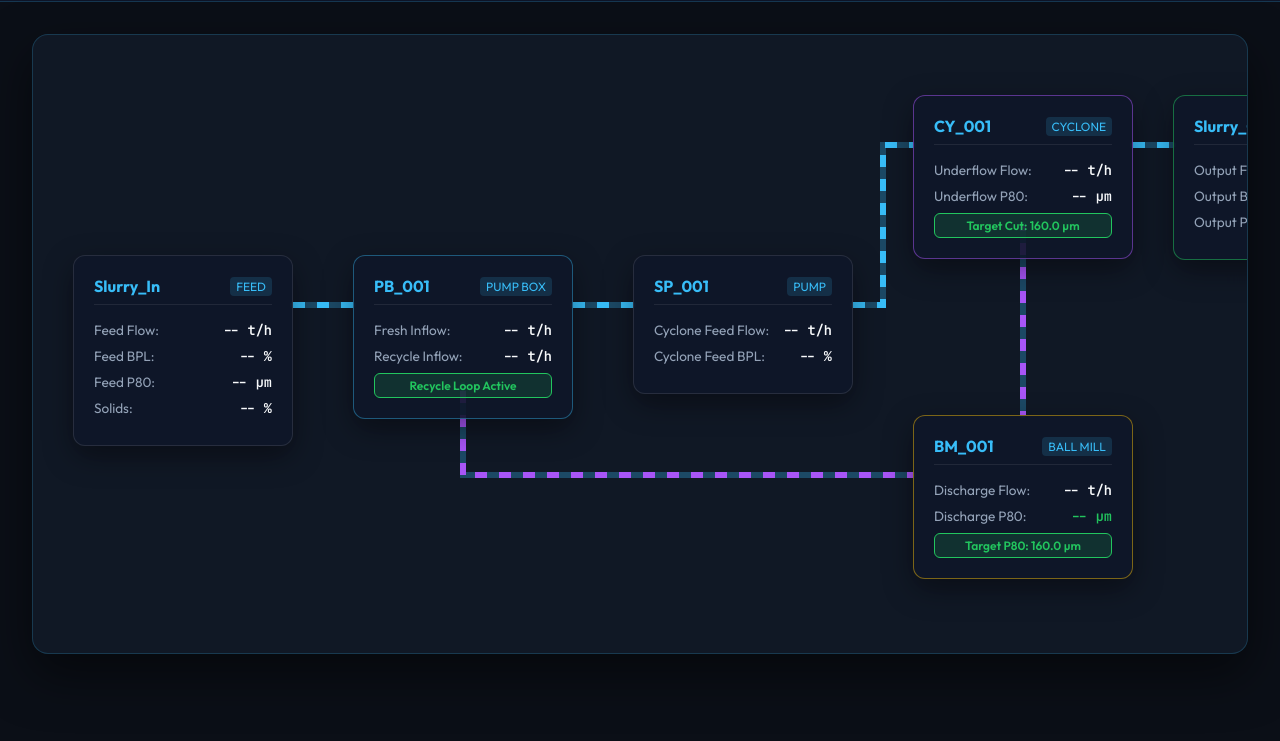
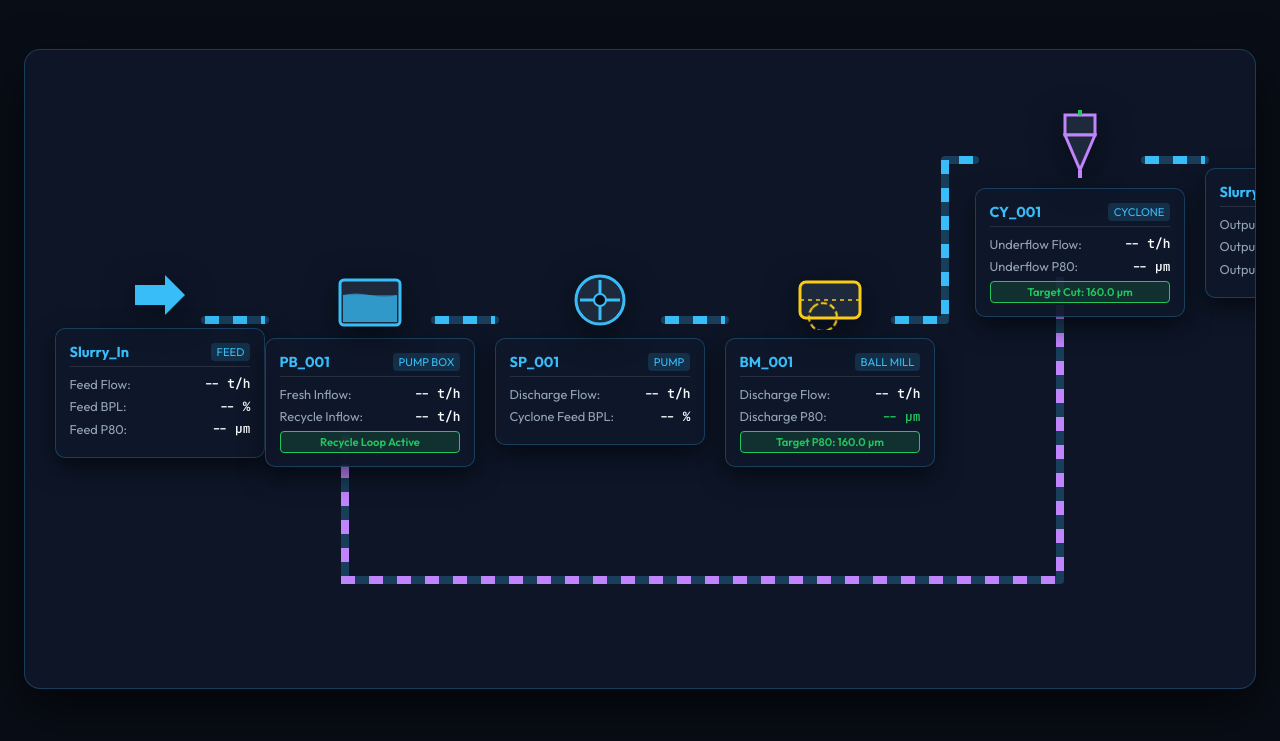
Before and after one commit to zakaria179/grindingCircuitProject, a plain HTML site: page viz-2d/web/index.html in a window 1280 px wide. Shown: the part 59-800 px from the top of the page. Drawn offline with Linux system fonts and the light colour scheme; a script that the page names is missing.

Commit message:
fix(viz-2d): correct flowsheet topology sequence & add SVG industrial P&ID symbols

```diff
--- a/viz-2d/web/index.html
+++ b/viz-2d/web/index.html
@@ -10,13 +10,13 @@
   <script src="https://cdnjs.cloudflare.com/ajax/libs/paho-mqtt/1.0.1/mqttws31.min.js"></script>
   <style>
     :root {
-      --bg-dark: #0b0f17;
-      --panel-bg: rgba(18, 26, 41, 0.85);
-      --border-color: rgba(56, 189, 248, 0.2);
+      --bg-dark: #090d16;
+      --panel-bg: rgba(15, 23, 42, 0.9);
+      --border-color: rgba(56, 189, 248, 0.25);
       --primary: #38bdf8;
-      --accent: #a855f7;
+      --accent: #c084fc;
       --success: #22c55e;
-      --warning: #eab308;
+      --warning: #facc15;
       --danger: #ef4444;
       --text-main: #f8fafc;
       --text-muted: #94a3b8;
@@ -36,9 +36,9 @@
 
     header {
       background: rgba(15, 23, 42, 0.95);
-      backdrop-filter: blur(10px);
+      backdrop-filter: blur(12px);
       border-bottom: 1px solid var(--border-color);
-      padding: 1rem 2rem;
+      padding: 0.85rem 2rem;
       display: flex;
       justify-content: space-between;
       align-items: center;
@@ -60,13 +60,13 @@
       letter-spacing: 1px;
     }
 
-    h1 { font-size: 1.25rem; font-weight: 600; color: var(--primary); }
+    h1 { font-size: 1.2rem; font-weight: 600; color: var(--primary); }
 
     .status-bar {
       display: flex;
       align-items: center;
-      gap: 16px;
-      font-size: 0.9rem;
+      gap: 20px;
+      font-size: 0.85rem;
     }
 
     .connection-status {
@@ -97,21 +97,20 @@
 
     main {
       flex: 1;
-      padding: 2rem;
-      position: relative;
+      padding: 1.5rem;
+      display: flex;
+      justify-content: center;
+      align-items: center;
     }
 
-    /* Flowsheet Diagram Grid */
     .flowsheet-canvas {
       position: relative;
-      width: 100%;
-      max-width: 1400px;
-      height: 620px;
-      margin: 0 auto;
+      width: 1350px;
+      height: 640px;
       background: var(--panel-bg);
       border: 1px solid var(--border-color);
       border-radius: 16px;
-      box-shadow: 0 20px 50px rgba(0,0,0,0.5);
+      box-shadow: 0 20px 50px rgba(0,0,0,0.6);
       backdrop-filter: blur(12px);
       overflow: hidden;
     }
@@ -128,91 +127,121 @@
     }
 
     .pipe-path {
-      stroke: rgba(56, 189, 248, 0.3);
-      stroke-width: 6;
+      stroke: rgba(56, 189, 248, 0.25);
+      stroke-width: 8;
       fill: none;
       stroke-linecap: round;
+      stroke-linejoin: round;
     }
 
     .pipe-flow {
       stroke: var(--primary);
-      stroke-width: 6;
+      stroke-width: 8;
       fill: none;
-      stroke-dasharray: 12 12;
+      stroke-dasharray: 14 14;
       animation: dash 1s linear infinite;
     }
 
     .recycle-flow {
       stroke: var(--accent);
-      stroke-width: 6;
+      stroke-width: 8;
       fill: none;
-      stroke-dasharray: 12 12;
-      animation: dash 0.8s linear reverse infinite;
+      stroke-dasharray: 14 14;
+      animation: dash 0.8s linear infinite;
     }
 
     @keyframes dash {
-      to { stroke-dashoffset: -24; }
+      to { stroke-dashoffset: -28; }
     }
 
-    /* Equipment Node Cards */
-    .equip-card {
+    /* Equipment Container Cards */
+    .equip-node {
       position: absolute;
       z-index: 2;
-      background: rgba(15, 23, 42, 0.9);
-      border: 1px solid rgba(255, 255, 255, 0.1);
-      border-radius: 12px;
-      padding: 1.25rem;
-      width: 220px;
-      box-shadow: 0 10px 30px rgba(0,0,0,0.4);
-      transition: transform 0.3s ease, border-color 0.3s ease;
+      display: flex;
+      flex-direction: column;
+      align-items: center;
+      transition: transform 0.3s ease;
     }
 
-    .equip-card:hover {
+    .equip-node:hover {
       transform: translateY(-4px);
-      border-color: var(--primary);
+    }
+
+    .svg-symbol {
+      filter: drop-shadow(0 8px 16px rgba(0,0,0,0.5));
+    }
+
+    .equip-card {
+      background: rgba(15, 23, 42, 0.95);
+      border: 1px solid var(--border-color);
+      border-radius: 10px;
+      padding: 0.85rem;
+      width: 210px;
+      box-shadow: 0 10px 25px rgba(0,0,0,0.5);
+      margin-top: 8px;
     }
 
     .equip-header {
       display: flex;
       justify-content: space-between;
       align-items: center;
-      margin-bottom: 1rem;
-      border-bottom: 1px solid rgba(255,255,255,0.08);
-      padding-bottom: 0.5rem;
+      margin-bottom: 0.5rem;
+      border-bottom: 1px solid rgba(255,255,255,0.1);
+      padding-bottom: 0.35rem;
     }
 
-    .equip-title { font-weight: 700; font-size: 1rem; color: var(--primary); }
-    .equip-tag { font-size: 0.75rem; background: rgba(56, 189, 248, 0.15); color: var(--primary); padding: 2px 6px; border-radius: 4px; }
+    .equip-title { font-weight: 700; font-size: 0.9rem; color: var(--primary); }
+    .equip-tag { font-size: 0.7rem; background: rgba(56, 189, 248, 0.15); color: var(--primary); padding: 2px 6px; border-radius: 4px; }
 
     .metric-row {
       display: flex;
       justify-content: space-between;
       align-items: center;
-      margin-bottom: 0.5rem;
-      font-size: 0.85rem;
+      margin-bottom: 0.35rem;
+      font-size: 0.8rem;
     }
 
     .metric-label { color: var(--text-muted); }
     .metric-val { font-family: 'JetBrains Mono', monospace; font-weight: 600; color: var(--text-main); }
     .target-highlight { color: var(--success); font-weight: 700; }
-    .warning-highlight { color: var(--warning); }
 
-    /* Node Positioning */
-    #card-slurry-in { top: 220px; left: 40px; }
-    #card-pb-001    { top: 220px; left: 320px; border-color: rgba(56, 189, 248, 0.4); }
-    #card-sp-001    { top: 220px; left: 600px; }
-    #card-cy-001    { top: 60px;  left: 880px; border-color: rgba(168, 85, 247, 0.5); }
-    #card-bm-001    { top: 380px; left: 880px; border-color: rgba(234, 179, 8, 0.5); }
-    #card-slurry-out{ top: 60px;  left: 1140px; border-color: rgba(34, 197, 94, 0.5); }
+    /* Specific Equipment Node Positions */
+    #node-slurry-in { top: 220px; left: 30px; }
+    #node-pb-001    { top: 220px; left: 240px; }
+    #node-sp-001    { top: 220px; left: 470px; }
+    #node-bm-001    { top: 220px; left: 700px; }
+    #node-cy-001    { top: 60px;  left: 950px; }
+    #node-slurry-out{ top: 60px;  left: 1180px; }
+
+    /* Animated Ball Mill Spin */
+    @keyframes spinMill {
+      from { transform: rotate(0deg); }
+      to { transform: rotate(360deg); }
+    }
+    .mill-gear {
+      transform-origin: 40px 40px;
+      animation: spinMill 8s linear infinite;
+    }
+
+    /* Animated Pump Impeller */
+    @keyframes spinImpeller {
+      from { transform: rotate(0deg); }
+      to { transform: rotate(360deg); }
+    }
+    .pump-impeller {
+      transform-origin: 30px 30px;
+      animation: spinImpeller 2s linear infinite;
+    }
 
     .target-badge {
       background: rgba(34, 197, 94, 0.15);
       border: 1px solid var(--success);
       color: var(--success);
-      font-size: 0.75rem;
-      padding: 4px 8px;
-      border-radius: 6px;
-      margin-top: 8px;
+      font-size: 0.7rem;
+      padding: 3px 6px;
+      border-radius: 4px;
+      margin-top: 6px;
       text-align: center;
       font-weight: 600;
     }
@@ -223,7 +252,7 @@
   <header>
     <div class="logo-container">
       <span class="ocp-badge">OCP</span>
-      <h1>Phosphate Ore Grinding Circuit — 2D SCADA Synoptic</h1>
+      <h1>Phosphate Ore Grinding Circuit — 2D P&ID Synoptic</h1>
     </div>
     <div class="status-bar">
       <div>Target P80 Cut: <strong style="color:var(--success);">160.0 µm</strong></div>
@@ -237,37 +266,42 @@
   <main>
     <div class="flowsheet-canvas">
 
-      <!-- SVG Connecting Pipes -->
+      <!-- SVG Connecting Pipes (Exact Topology: Slurry_In -> PB_001 -> SP_001 -> BM_001 -> CY_001 -> Slurry_Out + CY_001 Underflow Recycle -> PB_001) -->
       <svg class="pipes-svg">
-        <!-- Slurry_In -> PB_001 -->
-        <path class="pipe-path" d="M 260 270 L 320 270" />
-        <path class="pipe-flow" d="M 260 270 L 320 270" />
+        <!-- 1. Slurry_In -> PB_001 -->
+        <path class="pipe-path" d="M 180 270 L 240 270" />
+        <path class="pipe-flow" d="M 180 270 L 240 270" />
 
-        <!-- PB_001 -> SP_001 -->
-        <path class="pipe-path" d="M 540 270 L 600 270" />
-        <path class="pipe-flow" d="M 540 270 L 600 270" />
+        <!-- 2. PB_001 -> SP_001 -->
+        <path class="pipe-path" d="M 410 270 L 470 270" />
+        <path class="pipe-flow" d="M 410 270 L 470 270" />
 
-        <!-- SP_001 -> CY_001 -->
-        <path class="pipe-path" d="M 820 270 L 850 270 L 850 110 L 880 110" />
-        <path class="pipe-flow" d="M 820 270 L 850 270 L 850 110 L 880 110" />
+        <!-- 3. SP_001 -> BM_001 -->
+        <path class="pipe-path" d="M 640 270 L 700 270" />
+        <path class="pipe-flow" d="M 640 270 L 700 270" />
 
-        <!-- CY_001 (Overflow) -> Slurry_Out -->
-        <path class="pipe-path" d="M 1100 110 L 1140 110" />
-        <path class="pipe-flow" d="M 1100 110 L 1140 110" />
+        <!-- 4. BM_001 -> CY_001 -->
+        <path class="pipe-path" d="M 870 270 L 920 270 L 920 110 L 950 110" />
+        <path class="pipe-flow" d="M 870 270 L 920 270 L 920 110 L 950 110" />
 
-        <!-- CY_001 (Underflow Recycle) -> BM_001 -->
-        <path class="pipe-path" d="M 990 190 L 990 380" />
-        <path class="recycle-flow" d="M 990 190 L 990 380" />
+        <!-- 5. CY_001 (Overflow / Accept) -> Slurry_Out -->
+        <path class="pipe-path" d="M 1120 110 L 1180 110" />
+        <path class="pipe-flow" d="M 1120 110 L 1180 110" />
 
-        <!-- BM_001 (Discharge) -> PB_001 Recycle Loop -->
-        <path class="pipe-path" d="M 880 440 L 430 440 L 430 350" />
-        <path class="recycle-flow" d="M 880 440 L 430 440 L 430 350" />
+        <!-- 6. CY_001 (Underflow / Coarse Recycle) -> PB_001 -->
+        <!-- Route: From bottom of CY_001 down to L 1035 520, left to L 320 520, up to bottom of PB_001 -->
+        <path class="pipe-path" d="M 1035 220 L 1035 530 L 320 530 L 320 370" />
+        <path class="recycle-flow" d="M 1035 220 L 1035 530 L 320 530 L 320 370" />
       </svg>
 
-      <!-- Equipment Cards -->
+      <!-- Equipment P&ID Graphic Nodes -->
 
       <!-- 1. Slurry In -->
-      <div class="equip-card" id="card-slurry-in">
+      <div class="equip-node" id="node-slurry-in">
+        <svg class="svg-symbol" width="60" height="50" viewBox="0 0 60 50">
+          <polygon points="5,15 35,15 35,5 55,25 35,45 35,35 5,35" fill="#38bdf8" />
+        </svg>
+        <div class="equip-card">
           <div class="equip-header">
             <span class="equip-title">Slurry_In</span>
             <span class="equip-tag">FEED</span>
@@ -275,11 +309,19 @@
           <div class="metric-row"><span class="metric-label">Feed Flow:</span><span class="metric-val" id="val-feed-flow">-- t/h</span></div>
           <div class="metric-row"><span class="metric-label">Feed BPL:</span><span class="metric-val" id="val-feed-bpl">-- %</span></div>
           <div class="metric-row"><span class="metric-label">Feed P80:</span><span class="metric-val" id="val-feed-p80">-- µm</span></div>
-        <div class="metric-row"><span class="metric-label">Solids:</span><span class="metric-val" id="val-feed-solids">-- %</span></div>
+        </div>
       </div>
 
-      <!-- 2. PB_001 (Pump Box) -->
-      <div class="equip-card" id="card-pb-001">
+      <!-- 2. PB_001 (Pump Box / Sump Vessel) -->
+      <div class="equip-node" id="node-pb-001">
+        <svg class="svg-symbol" width="70" height="60" viewBox="0 0 70 60">
+          <!-- Sump Tank Shell -->
+          <rect x="5" y="10" width="60" height="45" rx="4" fill="#1e293b" stroke="#38bdf8" stroke-width="3" />
+          <!-- Animated Fluid Level -->
+          <rect x="8" y="25" width="54" height="27" fill="rgba(56, 189, 248, 0.4)" />
+          <path d="M 8 25 Q 20 22 35 25 T 62 25 L 62 52 L 8 52 Z" fill="#38bdf8" opacity="0.6" />
+        </svg>
+        <div class="equip-card">
           <div class="equip-header">
             <span class="equip-title">PB_001</span>
             <span class="equip-tag">PUMP BOX</span>
@@ -288,19 +330,63 @@
           <div class="metric-row"><span class="metric-label">Recycle Inflow:</span><span class="metric-val" id="val-pb-recycle">-- t/h</span></div>
           <div class="target-badge">Recycle Loop Active</div>
         </div>
+      </div>
 
-      <!-- 3. SP_001 (Pump) -->
-      <div class="equip-card" id="card-sp-001">
+      <!-- 3. SP_001 (Centrifugal Slurry Pump) -->
+      <div class="equip-node" id="node-sp-001">
+        <svg class="svg-symbol" width="60" height="60" viewBox="0 0 60 60">
+          <circle cx="30" cy="30" r="24" fill="#1e293b" stroke="#38bdf8" stroke-width="3" />
+          <g class="pump-impeller">
+            <line x1="30" y1="10" x2="30" y2="50" stroke="#38bdf8" stroke-width="3" />
+            <line x1="10" y1="30" x2="50" y2="30" stroke="#38bdf8" stroke-width="3" />
+          </g>
+          <circle cx="30" cy="30" r="6" fill="#090d16" stroke="#38bdf8" stroke-width="2" />
+        </svg>
+        <div class="equip-card">
           <div class="equip-header">
             <span class="equip-title">SP_001</span>
             <span class="equip-tag">PUMP</span>
           </div>
-        <div class="metric-row"><span class="metric-label">Cyclone Feed Flow:</span><span class="metric-val" id="val-sp-flow">-- t/h</span></div>
+          <div class="metric-row"><span class="metric-label">Discharge Flow:</span><span class="metric-val" id="val-sp-flow">-- t/h</span></div>
           <div class="metric-row"><span class="metric-label">Cyclone Feed BPL:</span><span class="metric-val" id="val-sp-bpl">-- %</span></div>
         </div>
+      </div>
 
-      <!-- 4. CY_001 (Hydrocyclone) -->
-      <div class="equip-card" id="card-cy-001">
+      <!-- 4. BM_001 (Rotating Ball Mill Drum) -->
+      <div class="equip-node" id="node-bm-001">
+        <svg class="svg-symbol" width="80" height="60" viewBox="0 0 80 60">
+          <!-- Cylinder Drum Body -->
+          <rect x="10" y="12" width="60" height="36" rx="6" fill="#1e293b" stroke="#facc15" stroke-width="3" />
+          <line x1="10" y1="30" x2="70" y2="30" stroke="#facc15" stroke-width="1.5" stroke-dasharray="4 4" />
+          <!-- Rotating Gear Wheel -->
+          <g class="mill-gear">
+            <circle cx="40" cy="30" r="14" fill="none" stroke="#facc15" stroke-width="2" stroke-dasharray="6 3" />
+          </g>
+        </svg>
+        <div class="equip-card">
+          <div class="equip-header">
+            <span class="equip-title">BM_001</span>
+            <span class="equip-tag">BALL MILL</span>
+          </div>
+          <div class="metric-row"><span class="metric-label">Discharge Flow:</span><span class="metric-val" id="val-bm-flow">-- t/h</span></div>
+          <div class="metric-row"><span class="metric-label">Discharge P80:</span><span class="metric-val target-highlight" id="val-bm-p80">-- µm</span></div>
+          <div class="target-badge">Target P80: 160.0 µm</div>
+        </div>
+      </div>
+
+      <!-- 5. CY_001 (Conical Hydrocyclone Cluster) -->
+      <div class="equip-node" id="node-cy-001">
+        <svg class="svg-symbol" width="60" height="70" viewBox="0 0 60 70">
+          <!-- Cylindrical Upper Section -->
+          <rect x="15" y="5" width="30" height="20" fill="#1e293b" stroke="#c084fc" stroke-width="3" />
+          <!-- Conical Lower Section -->
+          <polygon points="15,25 45,25 30,60" fill="#1e293b" stroke="#c084fc" stroke-width="3" />
+          <!-- Overflow Tube -->
+          <line x1="30" y1="0" x2="30" y2="5" stroke="#22c55e" stroke-width="4" />
+          <!-- Underflow Outlet -->
+          <line x1="30" y1="60" x2="30" y2="68" stroke="#c084fc" stroke-width="4" />
+        </svg>
+        <div class="equip-card">
           <div class="equip-header">
             <span class="equip-title">CY_001</span>
             <span class="equip-tag">CYCLONE</span>
@@ -309,27 +395,22 @@
           <div class="metric-row"><span class="metric-label">Underflow P80:</span><span class="metric-val" id="val-cy-uf-p80">-- µm</span></div>
           <div class="target-badge">Target Cut: 160.0 µm</div>
         </div>
-
-      <!-- 5. BM_001 (Ball Mill) -->
-      <div class="equip-card" id="card-bm-001">
-        <div class="equip-header">
-          <span class="equip-title">BM_001</span>
-          <span class="equip-tag">BALL MILL</span>
-        </div>
-        <div class="metric-row"><span class="metric-label">Discharge Flow:</span><span class="metric-val" id="val-bm-flow">-- t/h</span></div>
-        <div class="metric-row"><span class="metric-label">Discharge P80:</span><span class="metric-val target-highlight" id="val-bm-p80">-- µm</span></div>
-        <div class="target-badge">Target P80: 160.0 µm</div>
       </div>
 
       <!-- 6. Slurry Out -->
-      <div class="equip-card" id="card-slurry-out">
+      <div class="equip-node" id="node-slurry-out">
+        <svg class="svg-symbol" width="60" height="50" viewBox="0 0 60 50">
+          <polygon points="5,15 35,15 35,5 55,25 35,45 35,35 5,35" fill="#22c55e" />
+        </svg>
+        <div class="equip-card">
           <div class="equip-header">
             <span class="equip-title">Slurry_Out</span>
-          <span class="equip-tag">OUTPUT</span>
+            <span class="equip-tag">FLOTATION</span>
           </div>
           <div class="metric-row"><span class="metric-label">Output Flow:</span><span class="metric-val" id="val-out-flow">-- t/h</span></div>
           <div class="metric-row"><span class="metric-label">Output BPL:</span><span class="metric-val" id="val-out-bpl">-- %</span></div>
           <div class="metric-row"><span class="metric-label">Output P80:</span><span class="metric-val target-highlight" id="val-out-p80">-- µm</span></div>
+        </div>
       </div>
 
     </div>
@@ -355,7 +436,6 @@
         if (data["Feed Solid Flow"] !== undefined) document.getElementById("val-feed-flow").innerText = data["Feed Solid Flow"] + " t/h";
         if (data["Feed BPL"] !== undefined) document.getElementById("val-feed-bpl").innerText = data["Feed BPL"] + " %";
         if (data["Feed P80"] !== undefined) document.getElementById("val-feed-p80").innerText = data["Feed P80"] + " µm";
-        if (data["Feed Solid Fraction"] !== undefined) document.getElementById("val-feed-solids").innerText = data["Feed Solid Fraction"] + " %";
 
         // PB_001
         if (data["Feed Solid Flow"] !== undefined) document.getElementById("val-pb-fresh").innerText = data["Feed Solid Flow"] + " t/h";
@@ -365,13 +445,13 @@
         if (data["Cyclone Feed Solid Flow"] !== undefined) document.getElementById("val-sp-flow").innerText = data["Cyclone Feed Solid Flow"] + " t/h";
         if (data["Cyclone Feed BPL"] !== undefined) document.getElementById("val-sp-bpl").innerText = data["Cyclone Feed BPL"] + " %";
 
+        // BM_001
+        if (data["Ball Mill Discharge Solid Flow"] !== undefined) document.getElementById("val-bm-flow").innerText = data["Ball Mill Discharge Solid Flow"] + " t/h";
+        if (data["Ball Mill Discharge P80"] !== undefined) document.getElementById("val-bm-p80").innerText = data["Ball Mill Discharge P80"] + " µm";
+
         // CY_001
         if (data["Cyclone Underflow Solid Flow"] !== undefined) document.getElementById("val-cy-uf-flow").innerText = data["Cyclone Underflow Solid Flow"] + " t/h";
         if (data["Cyclone Underflow P80"] !== undefined) document.getElementById("val-cy-uf-p80").innerText = data["Cyclone Underflow P80"] + " µm";
-
-        // BM_001
-        if (data["Ball Mill Discharge Solid Flow"] !== undefined) document.getElementById("val-bm-flow").innerText = data["Ball Mill Discharge Solid Flow"] + " t/h";
-        if (data["Ball Mill Discharge P80"] !== undefined) document.getElementById("val-bm-p80").innerText = data["Ball Mill Discharge P80"] + " µm";
 
         // Slurry Out
         if (data["Output Slurry Solid Flow"] !== undefined) document.getElementById("val-out-flow").innerText = data["Output Slurry Solid Flow"] + " t/h";
```
Also changed, not shown: viz-2d/flowsheet_perspective_view.json (+40 -40 lines). Lines whose indentation alone changed are shown as unchanged.
